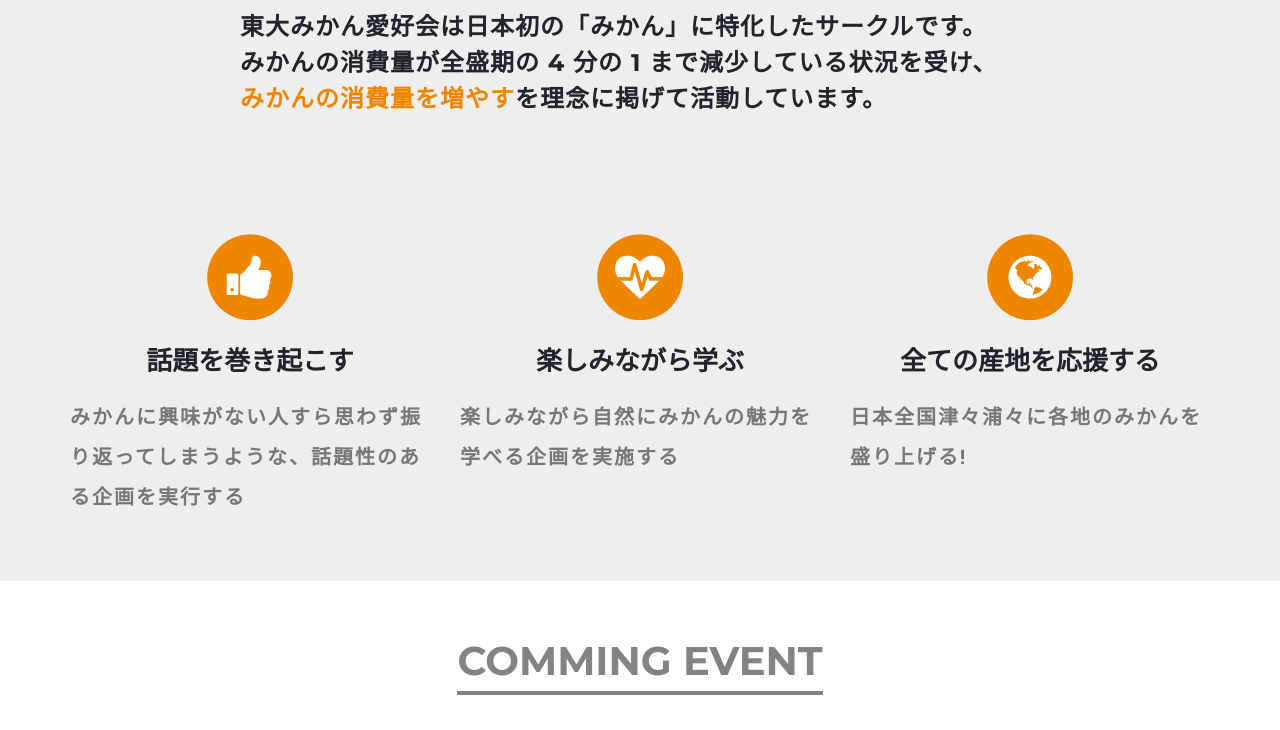
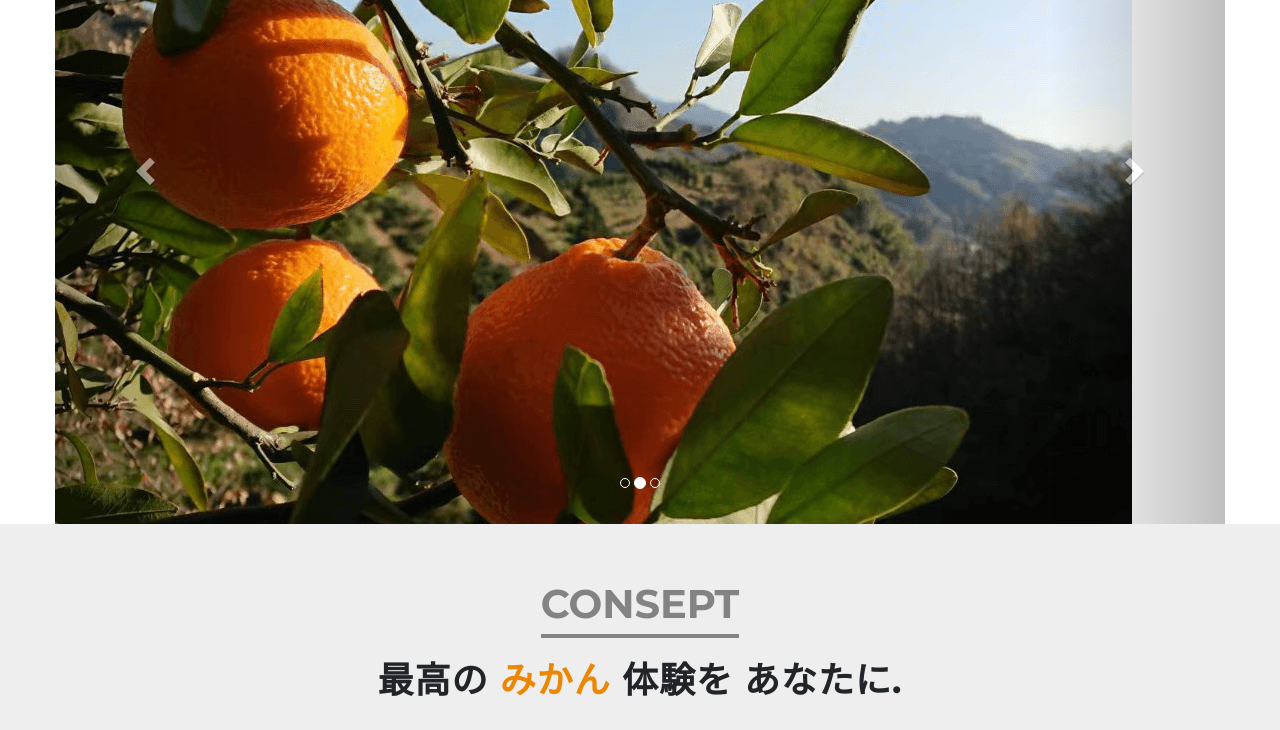
Before and after one commit to aki632/homepage2, a React app: page index.html in a window 1280 px wide. Shown: the part 194-924 px from the top of the page. Built offline with nearby package versions, Linux system fonts and the light colour scheme; a web font is replaced by a local one.

Commit message:
Update index.html

```diff
--- a/index.html
+++ b/index.html
@@ -73,7 +73,7 @@
     </div>
   </header> -->
 
-  <!-- <div id="top" class="container">
+  <div id="top" class="container">
     <div class="row reveal">
       <div id="sampleCarousel" class="carousel slide" data-ride="carousel">
         <ol class="carousel-indicators">
@@ -102,7 +102,7 @@
         </a>
       </div>
     </div>
-  </div> -->
+  </div>
 
   <!-- <article id="shinkan">
     <div class="post-info">
```
